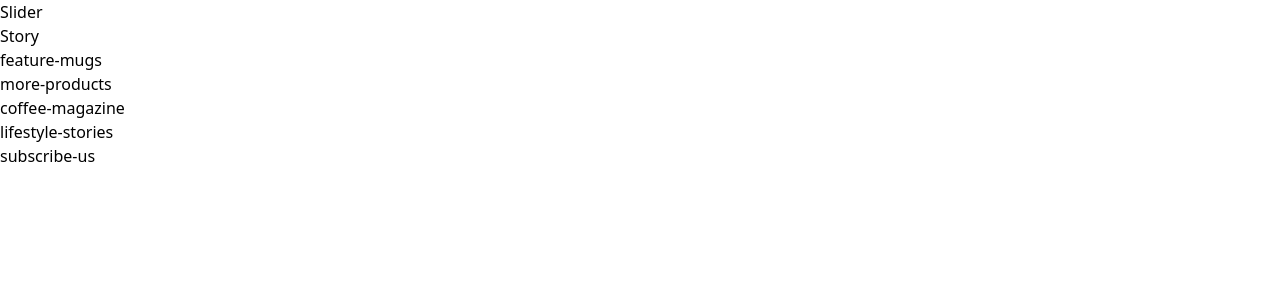
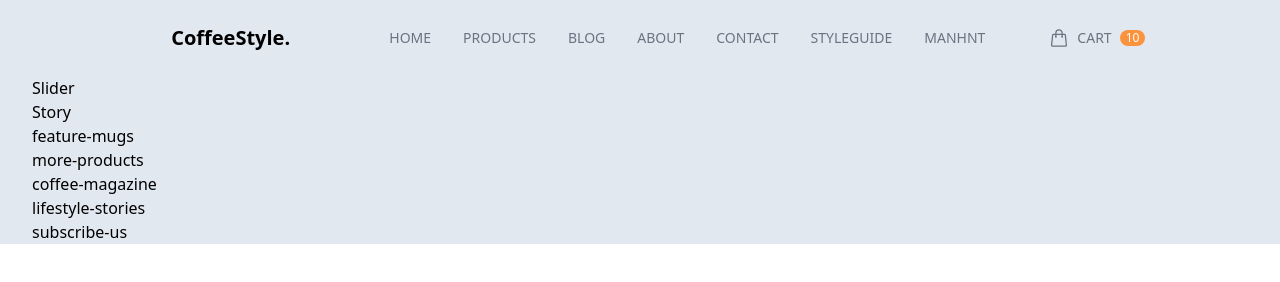
Before and after one commit to themanhnd/CofffeStyleTailwin, a website: page public/index.html in a window 1280 px wide. Drawn offline with nearby package versions, Linux system fonts and the light colour scheme; files that its build step writes are made by us from their sources.

Commit message:
add header

```diff
--- a/public/index.html
+++ b/public/index.html
@@ -5,15 +5,66 @@
     <meta charset="UTF-8">
     <meta name="viewport" content="width=device-width, initial-scale=1.0">
     <title>Coffee Style</title>
-    <link href="./output.css" rel="stylesheet">
+    <link href="./output.css" type="text/css" rel="stylesheet">
 </head>
 
 <body>
     <div class="root">
-
-        <div class="content-wrapper">
-            <header>
-
+        <div class="content-wrapper max-w-screen-2xl text-base mx-auto px-8 bg-slate-200">
+            <header class="py-6 mx-10 " >
+                <nav class="flex flex-row justify-between items-center">
+                    <div class="logo  basis-2/6 text-center text-xl font-semibold cursor-pointer">
+                        CoffeeStyle.
+                    </div>
+                    <ul class="basis-3/6 flex items-center justify-end gap-8 uppercase text-sm text-gray-500 font-medium">
+                        <li class="mnt-top-menu-item">
+                            <a href="#">
+                                Home
+                            </a>
+                        </li>
+                        <li class="mnt-top-menu-item">
+                            <a href="#">
+                                Products
+                            </a>
+                        </li>
+                        <li class="mnt-top-menu-item">
+                            <a href="#">
+                                Blog
+                            </a>
+                        </li>
+                        <li class="mnt-top-menu-item">
+                            <a href="#">
+                                About
+                            </a>
+                        </li>
+                        <li class="mnt-top-menu-item">
+                            <a href="#">
+                                Contact
+                            </a>
+                        </li>
+                        <li class="mnt-top-menu-item">
+                            <a href="#">
+                                StyleGuide
+                            </a>
+                        </li>
+                        <li class="mnt-top-menu-item">
+                            <a href="#">
+                                ManhNT
+                            </a>
+                        </li>
+                    </ul>
+                    <ul class="basis-1/6 flex justify-start items-center ml-16 uppercase text-sm text-gray-500 font-medium">
+                        <li class="mnt-top-menu-item" >
+                            <a href="#" class="flex items-center">
+                                <svg xmlns="http://www.w3.org/2000/svg" fill="none" viewBox="0 0 24 24" stroke-width="1.5" stroke="currentColor" class="mnt-icon">
+                                    <path stroke-linecap="round" stroke-linejoin="round" d="M15.75 10.5V6a3.75 3.75 0 1 0-7.5 0v4.5m11.356-1.993 1.263 12c.07.665-.45 1.243-1.119 1.243H4.25a1.125 1.125 0 0 1-1.12-1.243l1.264-12A1.125 1.125 0 0 1 5.513 7.5h12.974c.576 0 1.059.435 1.119 1.007ZM8.625 10.5a.375.375 0 1 1-.75 0 .375.375 0 0 1 .75 0Zm7.5 0a.375.375 0 1 1-.75 0 .375.375 0 0 1 .75 0Z" />
+                                  </svg>
+                                <span class="mx-2">Cart</span>
+                                <span class="mnt-badge-circle bg-orange-400 text-white">10</span>
+                            </a>
+                        </li>
+                    </ul>
+                </nav>
             </header>
 
             <main>
--- a/src/input.css
+++ b/src/input.css
@@ -1,3 +1,14 @@
 @tailwind base;
 @tailwind components;
 @tailwind utilities;
+
+.mnt-top-menu-item {
+    @apply cursor-pointer py-1 hover:text-gray-800 relative after:absolute after:bottom-0 after:left-0
+     after:bg-light-coffee after:h-0.5 after:w-0 hover:after:w-full after:transition-all after:ease-in-out after:duration-300;
+}
+.mnt-icon {
+    @apply w-5 h-5 inline-block;
+}
+.mnt-badge-circle {
+    @apply text-xs text-center rounded-full px-1.5;
+}
--- a/tailwind.config.js
+++ b/tailwind.config.js
@@ -2,7 +2,11 @@
 module.exports = {
   content: ["./public/**/*.{html,js}"],
   theme: {
-    extend: {},
+    extend: {
+      colors:{
+        "light-coffee":'#C89F94'
+      }
+    },
   },
   plugins: [],
 }
```
Also changed, not shown: README.md (added), public/output.css (deleted), 1 other file.
